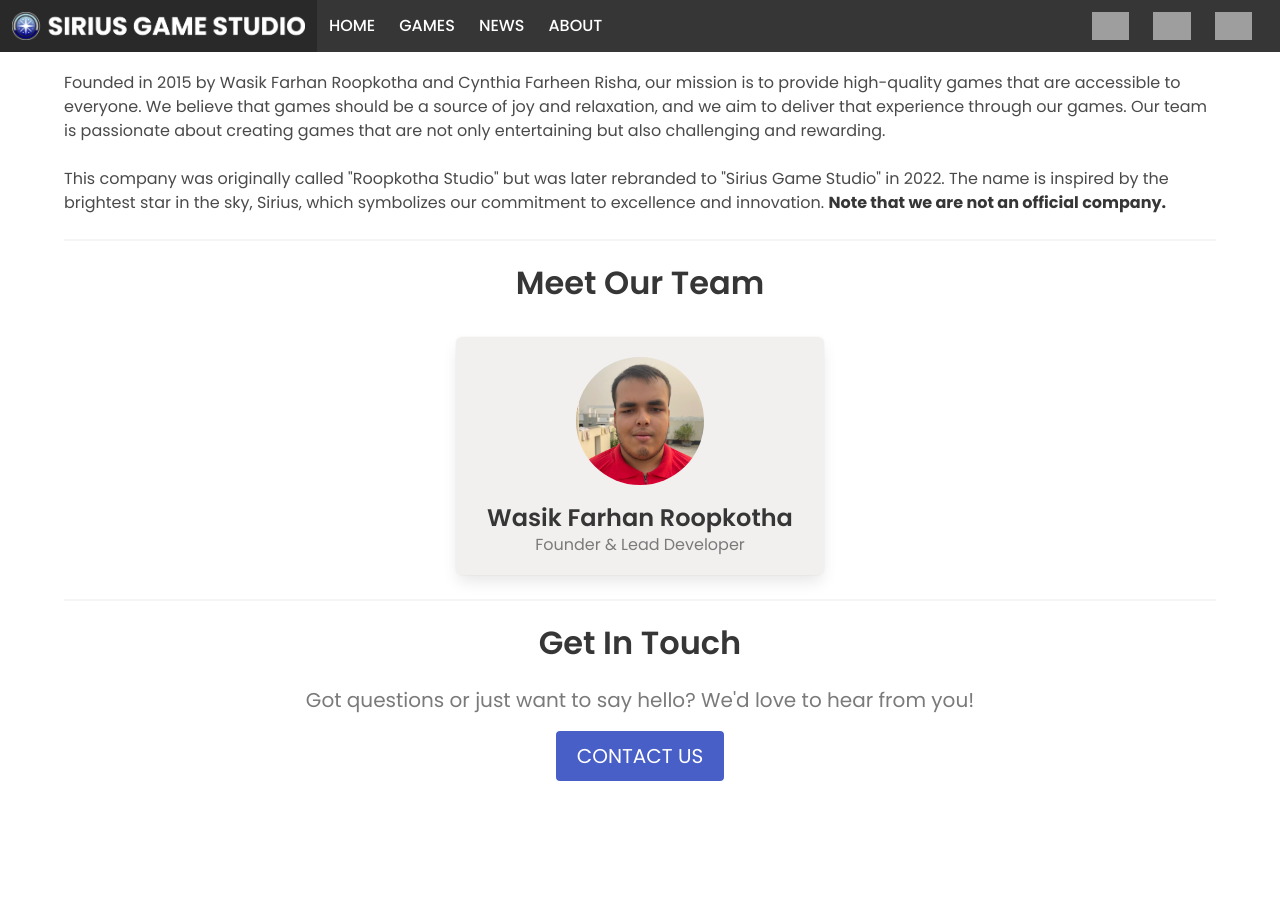
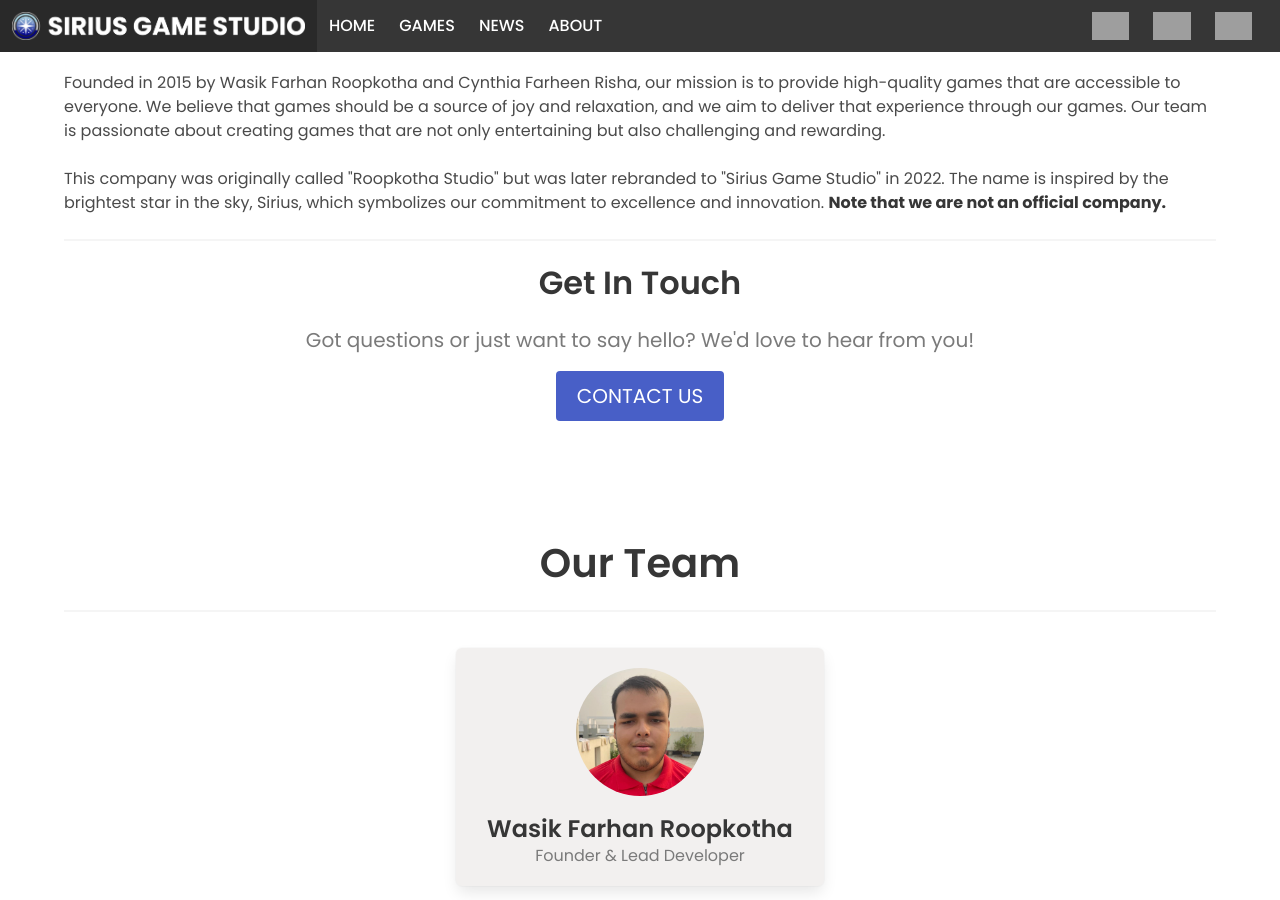
Before and after one commit to Sirius-Game-Studio/Sirius-Game-Studio.github.io, a Jekyll site: the page built from index.html, in a window 1280 px wide and 900 px high, scrolled down 3018 px. Built offline with Jekyll 4.4.1, drawn with Linux system fonts in a browser that asks for light colours; grey boxes are pictures that could not be loaded.

Commit message:
Update front-page.html

```diff
--- a/_layouts/front-page.html
+++ b/_layouts/front-page.html
@@ -45,7 +45,7 @@ layout: compress
                         <div class="column is-one-third">
                             <div class="card">
                                 <a href="{{ game.url }}">
-                                    <!-- Image -->
+                                    <!-- Thumbnail -->
                                     <figure class="image is-4by3">
                                         <img src="{{ game.thumbnail }}" alt="Thumbnail of {{ game.title }}">
                                     </figure>
@@ -156,6 +156,7 @@ layout: compress
                 </p>
                 <hr>
 
+                {% comment %}
                 <!-- Team Section -->
                 <div class="has-text-centered">
                     <h2 class="title is-size-3">
@@ -166,9 +167,9 @@ layout: compress
                         {% for member in site.data.team %}
                             <div class="column is-one-third">
                                 <div class="box">
-                                    <!-- Image -->
+                                    <!-- Avatar -->
                                     <figure class="image is-128x128 is-inline-block">
-                                        <img class="is-rounded" src="{{ member.image }}" alt="Image of {{ member.name }}">
+                                        <img class="is-rounded" src="{{ member.image }}" alt="Avatar of {{ member.name }}">
                                     </figure>
 
                                     <!-- Name -->
@@ -186,6 +187,7 @@ layout: compress
                     </div>
                 </div>
                 <hr>
+                {% endcomment %}
 
                 <!-- Contact Section -->
                 <div class="has-text-centered">
@@ -211,7 +213,7 @@ layout: compress
                 <hr>
 
                 <!-- Team Cards -->
-                <div class="columns is-multiline is-justify-content-center mt-5">
+                <div class="columns is-multiline is-justify-content-center has-text-centered mt-5">
                     {% for member in site.data.team %}
                         <div class="column is-one-third">
                             <div class="box">
```
